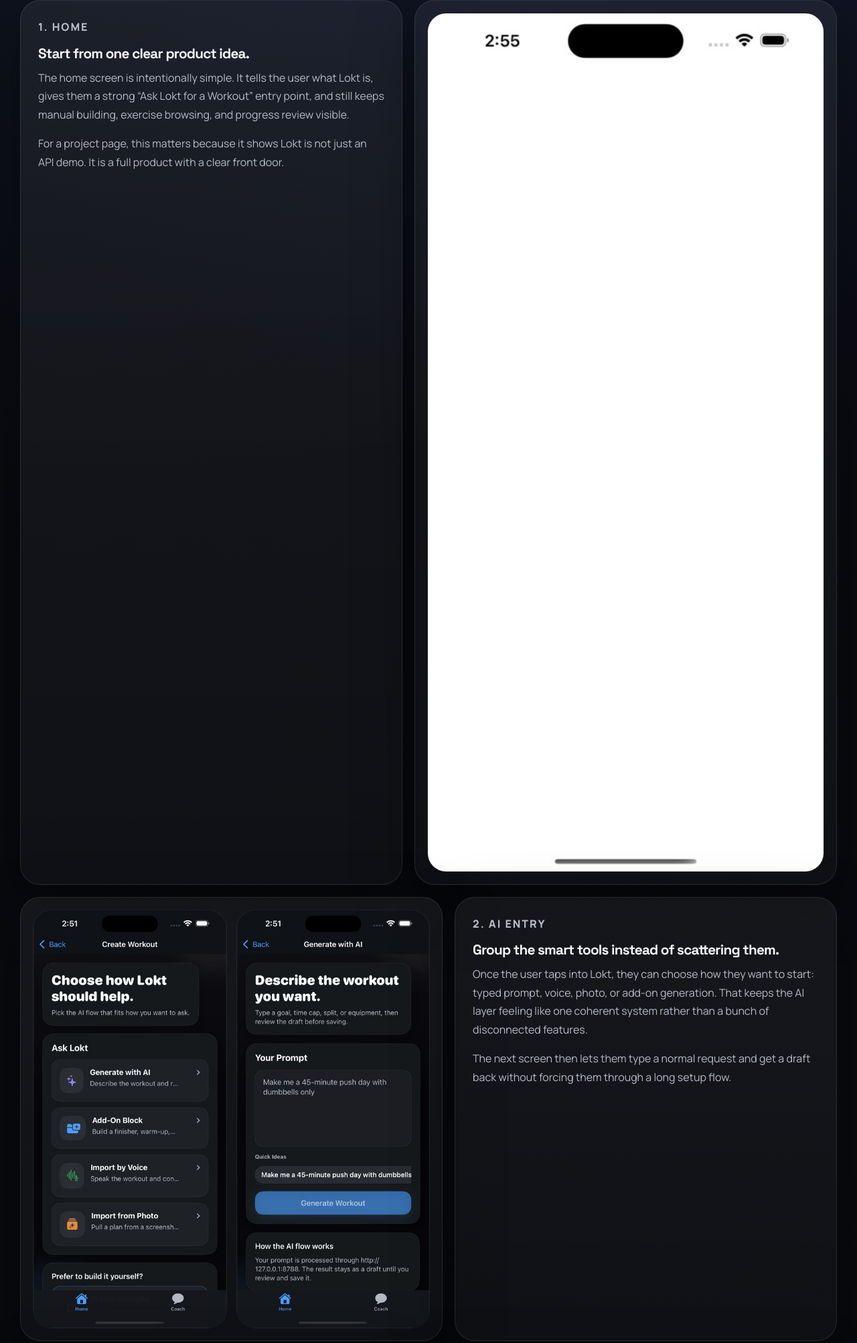
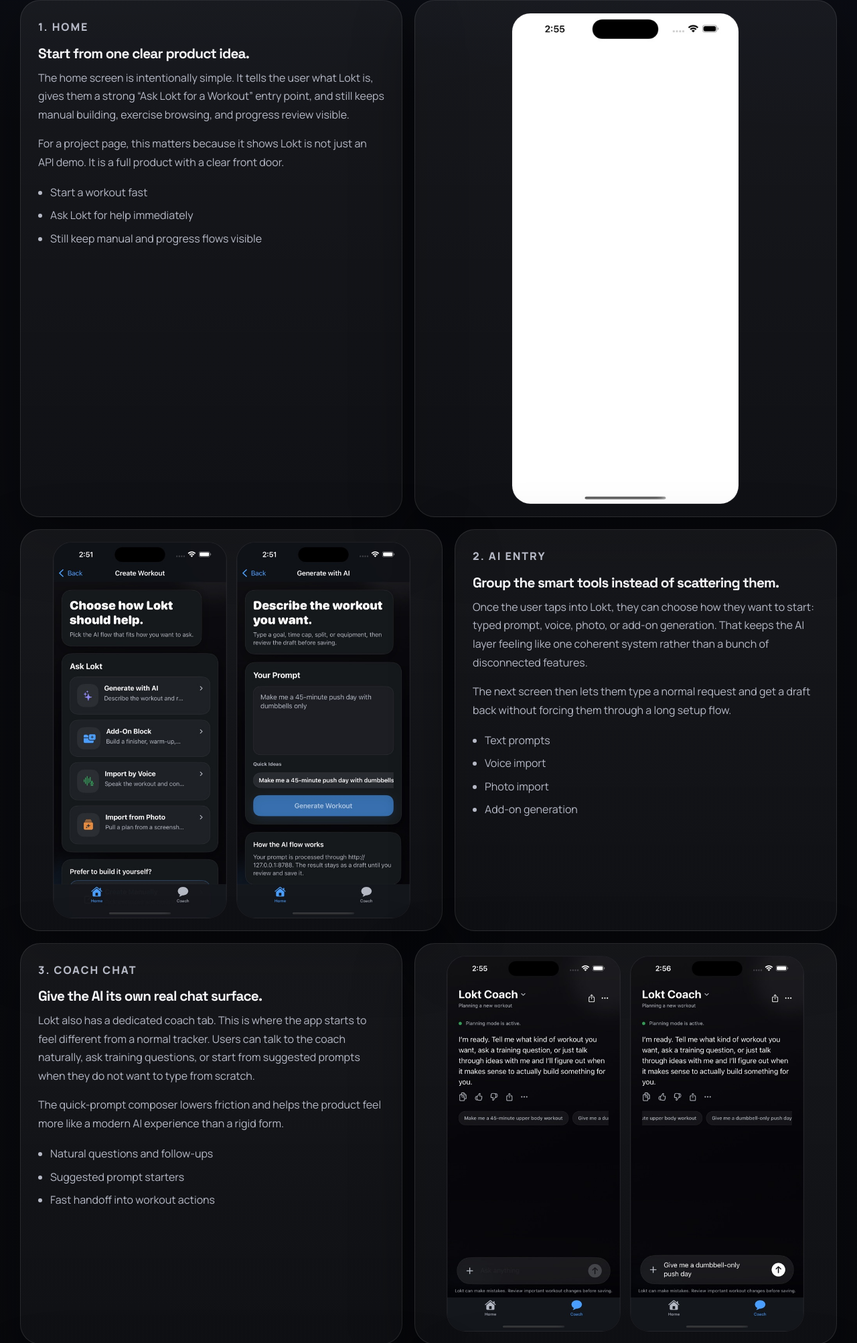
Before and after one commit to barronneumann78/Lokt, a plain HTML site: page showcase/index.html in a window 1280 px wide. Shown: the part 2055-4060 px from the top of the page at 67% size. Drawn offline with Linux system fonts and the light colour scheme.

Commit message:
Tighten showcase layout and descriptions

```diff
--- a/showcase/index.html
+++ b/showcase/index.html
@@ -158,6 +158,11 @@
               For a project page, this matters because it shows Lokt is not just an API demo. It is
               a full product with a clear front door.
             </p>
+            <ul class="feature-points">
+              <li>Start a workout fast</li>
+              <li>Ask Lokt for help immediately</li>
+              <li>Still keep manual and progress flows visible</li>
+            </ul>
           </div>
           <div class="feature-media">
             <div class="shot-wrap">
@@ -179,6 +184,12 @@
               The next screen then lets them type a normal request and get a draft back without
               forcing them through a long setup flow.
             </p>
+            <ul class="feature-points">
+              <li>Text prompts</li>
+              <li>Voice import</li>
+              <li>Photo import</li>
+              <li>Add-on generation</li>
+            </ul>
           </div>
           <div class="feature-media dual-media">
             <div class="shot-wrap">
@@ -203,6 +214,11 @@
               The quick-prompt composer lowers friction and helps the product feel more like a
               modern AI experience than a rigid form.
             </p>
+            <ul class="feature-points">
+              <li>Natural questions and follow-ups</li>
+              <li>Suggested prompt starters</li>
+              <li>Fast handoff into workout actions</li>
+            </ul>
           </div>
           <div class="feature-media dual-media">
             <div class="shot-wrap">
@@ -227,6 +243,11 @@
               That is the product wedge: something that feels like talking to a coach, but can also
               do the workout-building work for the user.
             </p>
+            <ul class="feature-points">
+              <li>Real title, exercise order, and set structure</li>
+              <li>Reviewable before saving</li>
+              <li>Advice turns into something actionable</li>
+            </ul>
           </div>
           <div class="feature-media">
             <div class="shot-wrap">
@@ -248,6 +269,11 @@
               It is important that users can move between AI assistance and manual control without
               feeling like they have to start over.
             </p>
+            <ul class="feature-points">
+              <li>Add and remove exercises manually</li>
+              <li>Adjust set counts and order</li>
+              <li>Keep full control when needed</li>
+            </ul>
           </div>
           <div class="feature-media">
             <div class="shot-wrap">
@@ -269,6 +295,11 @@
               Together, those screens help the product feel complete instead of like a thin AI layer
               on top of nothing.
             </p>
+            <ul class="feature-points">
+              <li>Browse and filter the exercise database</li>
+              <li>Open exercise details quickly</li>
+              <li>Track history and progress over time</li>
+            </ul>
           </div>
           <div class="feature-media dual-media">
             <div class="shot-wrap">
--- a/showcase/styles.css
+++ b/showcase/styles.css
@@ -299,6 +299,21 @@ h3 {
   padding: 26px;
 }
 
+.feature-points {
+  margin: 18px 0 0;
+  padding-left: 18px;
+  color: var(--text);
+}
+
+.feature-points li {
+  color: var(--muted);
+  line-height: 1.65;
+}
+
+.feature-points li + li {
+  margin-top: 8px;
+}
+
 .featured-showcase .feature-text,
 .featured-showcase .feature-media {
   background:
@@ -308,12 +323,16 @@ h3 {
 
 .feature-media {
   padding: 18px;
+  display: flex;
+  align-items: center;
+  justify-content: center;
 }
 
 .dual-media {
   display: grid;
-  grid-template-columns: repeat(2, minmax(0, 1fr));
+  grid-template-columns: repeat(2, minmax(0, 260px));
   gap: 14px;
+  justify-content: center;
 }
 
 .dual-media .shot-wrap {
@@ -322,10 +341,15 @@ h3 {
 
 .feature-showcase .shot-wrap {
   margin-bottom: 0;
+  width: min(100%, 340px);
   border-radius: 28px;
   overflow: hidden;
   border: 1px solid rgba(255, 255, 255, 0.08);
   background: linear-gradient(180deg, #121218 0%, #0b0b10 100%);
+}
+
+.featured-showcase .shot-wrap {
+  width: min(100%, 380px);
 }
 
 .shot {
@@ -397,6 +421,11 @@ h3 {
   .feature-showcase.reverse .feature-media {
     order: initial;
   }
+
+  .feature-showcase .shot-wrap,
+  .featured-showcase .shot-wrap {
+    width: min(100%, 420px);
+  }
 }
 
 @media (max-width: 760px) {
@@ -412,6 +441,10 @@ h3 {
     grid-template-columns: 1fr;
   }
 
+  .dual-media {
+    justify-items: center;
+  }
+
   .topbar {
     flex-direction: column;
     align-items: flex-start;
```
